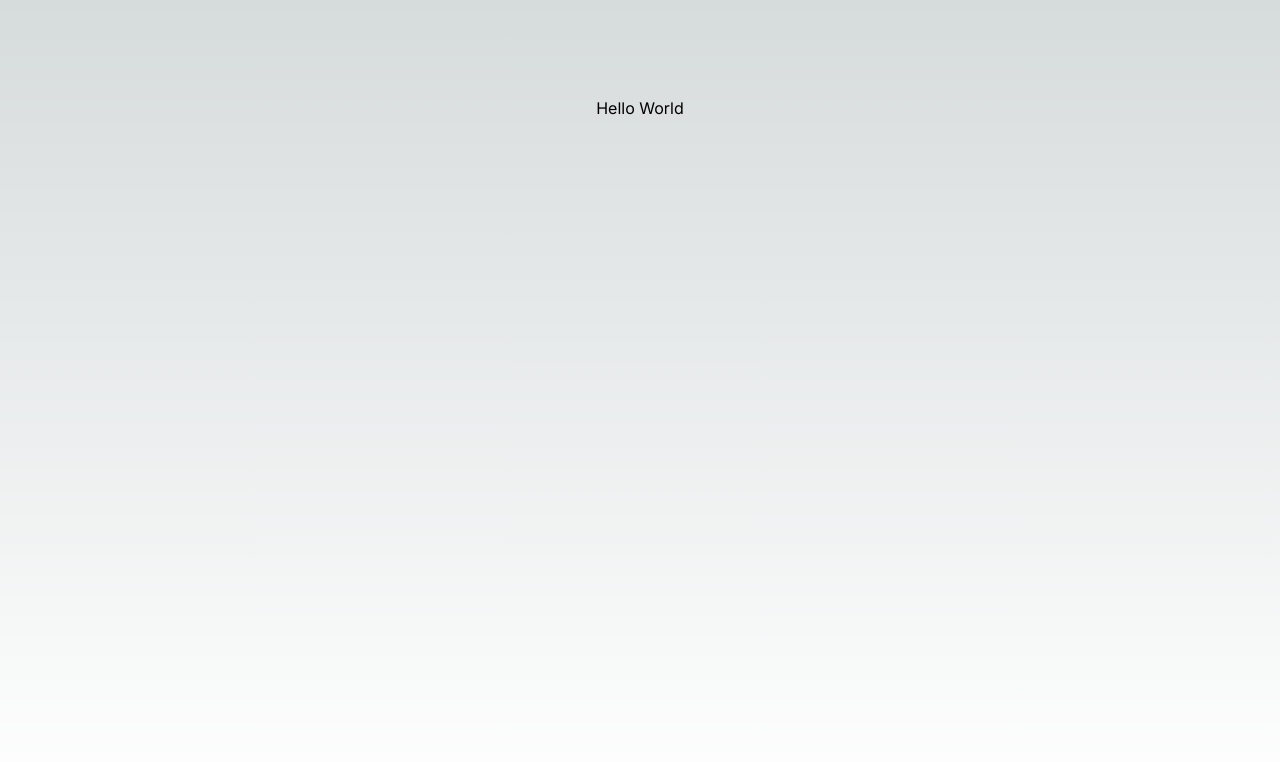
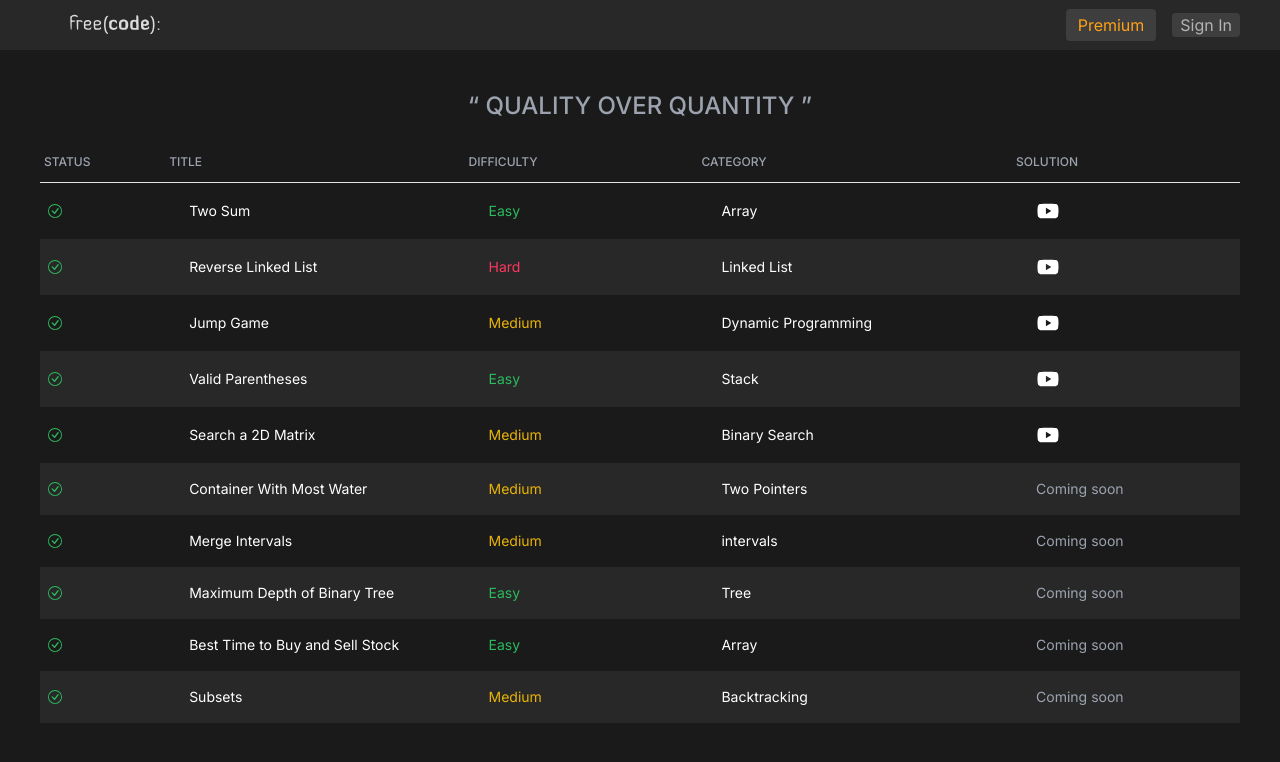
Before and after one commit to my163cih/freecode, a Next.js app: page / in a window 1280 px wide. Shown: the top 762 px of the page. Built offline with nearby package versions, Linux system fonts and the light colour scheme.

Commit message:
problems page

```diff
--- a/package.json
+++ b/package.json
@@ -10,7 +10,6 @@
   },
   "dependencies": {
     "@types/node": "20.4.9",
-    "@types/react": "18.2.19",
     "@types/react-dom": "18.2.7",
     "eslint-config-next": "13.4.13",
     "firebase": "^10.1.0",
@@ -22,6 +21,7 @@
     "recoil": "^0.7.7"
   },
   "devDependencies": {
+    "@types/react": "^18.2.20",
     "@typescript-eslint/parser": "^6.3.0",
     "autoprefixer": "^10.4.14",
     "eslint": "^8.47.0",
--- a/src/app/auth/page.tsx
+++ b/src/app/auth/page.tsx
@@ -1,18 +1,29 @@
 'use client'
-import React from 'react'
+import React, { useEffect, useState } from 'react'
 //import Image from 'next/image'
 import { useRecoilValue } from 'recoil'
+import { useRouter } from 'next/navigation'
+import { useAuthState } from 'react-firebase-hooks/auth'
 
 import { authModalState } from '@/atoms/authModalAtom'
 import AuthModal from '@/components/modals/AuthModal'
 import Navbar from '@/components/navbar/Navbar'
-
-//import Hero2 from '../../../public/hero2.png'
+import { auth } from '@/firebase/firebase'
 
 type AuthPageProps = {};
 
 const AuthPage: React.FC<AuthPageProps> = () => {
   const authModal = useRecoilValue(authModalState)
+  const [user, loading, error] = useAuthState(auth)
+  const [pageLoading, setPageLoading] = useState(true)
+  const router = useRouter()
+
+  useEffect(() => {
+    if (user) router.push('/')
+    if (!loading && !user) setPageLoading(false)
+  }, [user, router, loading])
+
+  if (pageLoading) return null
 
   return (
     <div className='bg-gradient-to-b from-black to-gray-200 h-screen relative'>
--- a/src/app/page.tsx
+++ b/src/app/page.tsx
@@ -1,7 +1,37 @@
+import Header from '@/components/header/Header'
+import ProblemTable from '@/components/problemsTable/ProblemsTable'
+
 export default function Home() {
   return (
-    <main className='flex min-h-screen flex-col items-center justify-between p-24'>
-      <h1>Hello World</h1>
+    <main className='bg-dark-layer-2 min-h-screen'>
+      <Header />
+      <h1 className='text-2xl text-center text-gray-400 dark:text-gray-400 font-medium uppercase mt-10 mb-5'>
+        &ldquo; QUALITY OVER QUANTITY &rdquo;
+      </h1>
+      <div className='relative overflow-x-auto mx-auto px-6 pb-10'>
+        <table className='text-sm text-left text-gray-500 dark-text-gray-400 sm-w-7/12 w-full max-w-[1200px] mx-auto'>
+          <thead className='text-xs text-gray-400 uppercase dark-text-gray-400 border-b'>
+            <tr>
+              <th scope='col' className='px-1 py-3 w-0 font-medium'>
+                Status
+              </th>
+              <th scope='col' className='px-1 py-3 w-0 font-medium'>
+                Title
+              </th>
+              <th scope='col' className='px-1 py-3 w-0 font-medium'>
+                Difficulty
+              </th>
+              <th scope='col' className='px-1 py-3 w-0 font-medium'>
+                Category
+              </th>
+              <th scope='col' className='px-1 py-3 w-0 font-medium'>
+                Solution
+              </th>
+            </tr>
+          </thead>
+          <ProblemTable />
+        </table>
+      </div>
     </main>
   )
 }
--- /dev/null
+++ b/src/components/header/Header.tsx
@@ -0,0 +1,39 @@
+import React from 'react'
+import Link from 'next/link'
+import Image from 'next/image'
+
+import Logo from '../../../public/logo.svg'
+
+type HeaderProps = {
+
+}
+
+const Header:React.FC<HeaderProps> = () => {
+  return (
+    <nav className='relative flex h-[50px] w-full shrink-0 items-center px-5 bg-dark-layer-1 text-dark-gray-7'>
+      <div className='flex w-full ites-center justify-between max-w-[1200px] mx-auto'>
+        <Link href='/' className='h-[22px] flex-1'>
+          <Image
+            src={Logo}
+            alt='FreeCode'
+            className='h-full'
+            width={150}
+            height={40}
+          />
+        </Link>
+        <div className='flex items-center space-x-4 flex-1 justify-end'>
+          <div>
+            <a href='/' rel='noreferrer' className='bg-dark-fill-3 py-1.5 px-3 cursor-pointer rounded text-brand-orange hover:bg-dark-fill-2'>
+              Premium
+            </a>
+          </div>
+          <Link href='/auth'>
+            <button className='bg-dark-fill-3 pyy-1 px-2 cursor-pointer rounded'>Sign In</button>
+          </Link>
+        </div>
+      </div>
+    </nav>
+  )
+}
+
+export default Header
--- a/src/components/modals/Login.tsx
+++ b/src/components/modals/Login.tsx
@@ -1,31 +1,58 @@
-import React from 'react'
+import React, { useState, useEffect } from 'react'
 import { useSetRecoilState } from 'recoil'
+import { useSignInWithEmailAndPassword } from 'react-firebase-hooks/auth'
+import { useRouter } from 'next/navigation'
 
 import { authModalState } from '@/atoms/authModalAtom'
+import { auth } from '@/firebase/firebase'
 
 type LoginProps = {
 
 }
 
 const Login: React.FC<LoginProps> = () => {
+  const router = useRouter()
   const setAuthModalState = useSetRecoilState(authModalState)
   const handleClick = (type: 'login' | 'register' | 'forgotPassword') => {
     setAuthModalState(prev => ({ ...prev, type }))
   }
 
+  const [inputs, setInputs] = useState({ email: '', password: '' })
+  const [signInWithEmailAndPassword, user, loading, error] = useSignInWithEmailAndPassword(auth)
+
+  const handleInputChange = (e: React.ChangeEvent<HTMLInputElement>) => {
+    setInputs(prev => ({ ...prev, [e.target.name]: e.target.value }))
+  }
+
+  const handleLogin = async (e: React.FormEvent<HTMLFormElement>) => {
+    e.preventDefault()
+    if (!inputs.email || !inputs.password) return alert('Please fill all fields')
+    try {
+      const newUser = await signInWithEmailAndPassword(inputs.email, inputs.password)
+      if (!newUser) return
+      router.push('/')
+    } catch (error: any) {
+      alert(error.message)
+    }
+  }
+
+  useEffect(() => {
+    if (error) alert(error.message)
+  }, [error])
+
   return (
-    <form className='space-y-6 px-6 pb-4'>
+    <form className='space-y-6 px-6 pb-4' onSubmit={handleLogin}>
       <h3 className='text-xl font-medium text-white'>Sign in to FreeCode</h3>
       <div>
         <label htmlFor='email' className='text-sm font-medium block mb-2 text-gray-300'>Your Email</label>
-        <input type='email' name='email' id='email' className='border-2 outline-none sm:text-sm rounded-lg focus:ring-blue-500 focus:border-blue-500 block w-full p-2.5 bg-gray-600 border-gray-500 placeholder-gray-400 text-white' placeholder='name@company.com' />
+        <input type='email' name='email' id='email' className='border-2 outline-none sm:text-sm rounded-lg focus:ring-blue-500 focus:border-blue-500 block w-full p-2.5 bg-gray-600 border-gray-500 placeholder-gray-400 text-white' placeholder='name@company.com' onChange={handleInputChange}/>
       </div>
       <div>
         <label htmlFor='password' className='text-sm font-medium block mb-2 text-gray-300'>Your Password</label>
-        <input type='password' name='password' id='password' className='border-2 outline-none sm:text-sm rounded-lg focus:ring-blue-500 focus:border-blue-500 block w-full p-2.5 bg-gray-600 border-gray-500 placeholder-gray-400 text-white' placeholder='******' />
+        <input type='password' name='password' id='password' className='border-2 outline-none sm:text-sm rounded-lg focus:ring-blue-500 focus:border-blue-500 block w-full p-2.5 bg-gray-600 border-gray-500 placeholder-gray-400 text-white' placeholder='******' onChange={handleInputChange}/>
       </div>
       <button type='submit' className='w-full text-white focus:ring-blue-300 font-medium rounded-lg text-sm px-5 py-2.5 text-center bg-brand-orange hover:bg-brand-orange-s'>
-        Login
+        {loading ? 'Loading' : 'Login'}
       </button>
       <button className='flex w-full justify-end' onClick={() => handleClick('forgotPassword')}>
         <a href='#' className='text-sm block text-brand-orange hover:underline w-full text-right'>Forgot Password?</a>
--- /dev/null
+++ b/src/components/problemsTable/ProblemsTable.tsx
@@ -0,0 +1,42 @@
+import React from 'react'
+import Link from 'next/link'
+import { BsCheckCircle } from 'react-icons/bs'
+import { AiFillYoutube } from 'react-icons/ai'
+
+import { problems } from '@/mockdata/problems'
+
+type ProblemTableProps = {}
+
+const ProblemTable: React.FC<ProblemTableProps> = () => {
+
+  return (
+    <tbody className='text-white'>
+      {problems.map((doc, ind) => {
+        const difficultyColor = doc.difficulty === 'Easy' ? 'text-dark-green-s' : doc.difficulty === 'Medium' ? 'text-yellow-500' : 'text-dark-pink'
+        return (
+          <tr className={`${ind %2 === 1 ? 'bg-dark-layer-1' : ''}`} key={ind}>
+            <th className='px-2 py-4 font-medium whitespace-nowrap text-dark-green-s'>
+              <BsCheckCircle fontsize={'18'} width='18'/>
+            </th>
+            <td className='px-6 py-4'>
+              <Link className='hover:text-blue-600 cursor-pointer' href={`/problems/${doc.id}`}>
+                {doc.title}
+              </Link>
+            </td>
+            <td className={`px-6 py-4 ${difficultyColor}`}>{doc.difficulty}</td>
+            <td className='px-6 py-4'>{doc.category}</td>
+            <td className='px-6 py-4'>
+              {doc.videoId ? (
+                <AiFillYoutube size={'24'} className='cursor-pointer hover:text-red-600'/>
+              ) : (
+                <p className='text-gray-400'>Coming soon</p>
+              )}
+            </td>
+          </tr>
+        )
+      })}
+    </tbody>
+  )
+}
+
+export default ProblemTable
--- /dev/null
+++ b/src/mockdata/problems.ts
@@ -0,0 +1,91 @@
+export type Problem = {
+	id: string;
+	title: string;
+	difficulty: string;
+	category: string;
+	order: number;
+	videoId?: string;
+};
+
+export const problems: Problem[] = [
+	{
+		id: 'two-sum',
+		title: 'Two Sum',
+		difficulty: 'Easy',
+		category: 'Array',
+		order: 1,
+		videoId: 'KLlXCFG5TnA',
+	},
+	{
+		id: 'reverse-linked-list',
+		title: 'Reverse Linked List',
+		difficulty: 'Hard',
+		category: 'Linked List',
+		order: 2,
+		videoId: 'G0_I-ZF0S38',
+	},
+	{
+		id: 'jump-game',
+		title: 'Jump Game',
+		difficulty: 'Medium',
+		category: 'Dynamic Programming',
+		order: 3,
+		videoId: 'muDPTDrpS28',
+	},
+	{
+		id: 'valid-parentheses',
+		title: 'Valid Parentheses',
+		difficulty: 'Easy',
+		category: 'Stack',
+		order: 4,
+		videoId: 'HhBo1fckgBM',
+	},
+	{
+		id: 'search-a-2d-matrix',
+		title: 'Search a 2D Matrix',
+		difficulty: 'Medium',
+		category: 'Binary Search',
+		order: 5,
+		videoId: 'ZYpYur0znng',
+	},
+	{
+		id: 'container-with-most-water',
+		title: 'Container With Most Water',
+		difficulty: 'Medium',
+		category: 'Two Pointers',
+		order: 6,
+		videoId: '',
+	},
+	{
+		id: 'merge-intervals',
+		title: 'Merge Intervals',
+		difficulty: 'Medium',
+		category: 'intervals',
+		order: 7,
+		videoId: '',
+	},
+	{
+		id: 'maximum-depth-of-binary-tree',
+		title: 'Maximum Depth of Binary Tree',
+		difficulty: 'Easy',
+		category: 'Tree',
+		order: 8,
+		videoId: '',
+	},
+	{
+		id: 'best-time-to-buy-and-sell-stock',
+		title: 'Best Time to Buy and Sell Stock',
+		difficulty: 'Easy',
+		category: 'Array',
+		order: 9,
+		videoId: '',
+	},
+	{
+		id: 'subsets',
+		title: 'Subsets',
+		difficulty: 'Medium',
+		category: 'Backtracking',
+		order: 10,
+		videoId: '',
+	},
+]
```
Also changed, not shown: .eslintrc.json, 1 other file (tests, documents, lock files or other folders).
